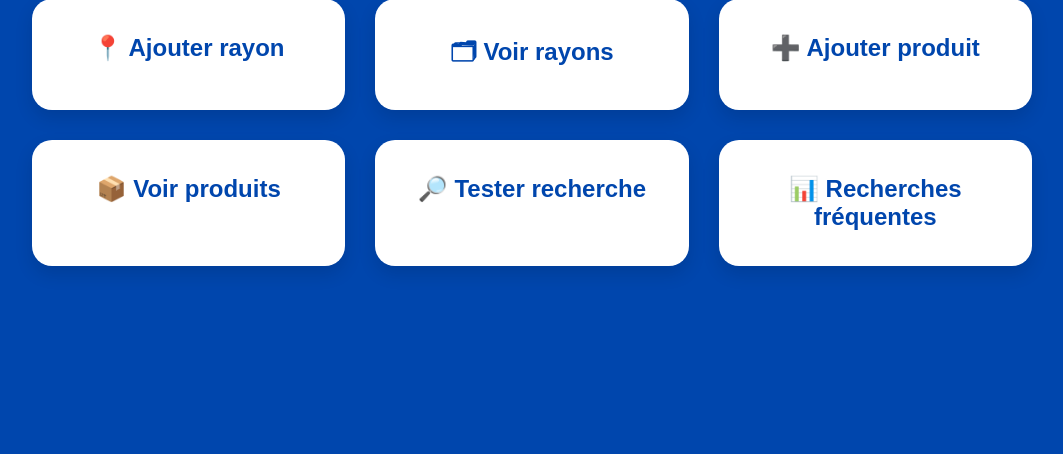
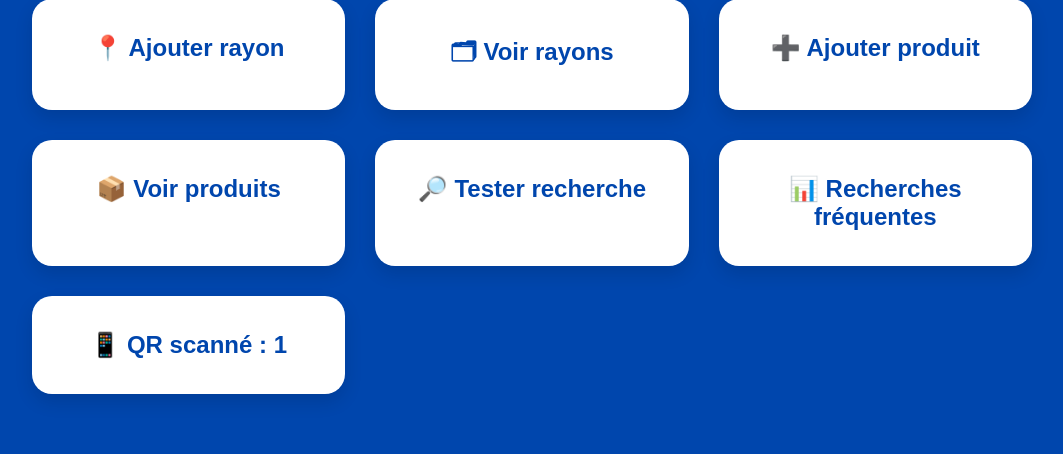
Before and after one commit to HajarEssabbai/carrefour-brest, a Flask app: page / in a window 1280 px wide. Shown: the part 351-805 px from the top of the page, without its empty margins (108-1171 px from the left). Before the commit the page ends 623 px from the top, so only its background shows below. Run offline with Flask 3, Linux system fonts and the light colour scheme; a user stored in the database is signed in; a database or web service that is not in the repository returns one stand-in record (values such as "Sample title"); some libraries are stand-ins or nearby versions.

Commit message:
cpt scan

```diff
--- a/app.py
+++ b/app.py
@@ -348,7 +348,20 @@ def migrate_recherches():
 @app.route("/")
 @login_required
 def accueil():
-    return render_template("accueil.html")
+    conn = get_db_connection()
+    cursor = conn.cursor()
+
+    cursor.execute("""
+        SELECT nb_scans
+        FROM statistiques_qr
+        WHERE id = 1
+    """)
+
+    nb_scans = cursor.fetchone()[0]
+
+    cursor.close()
+    conn.close()
+    return render_template("accueil.html", nb_scans=nb_scans)
 
 
 @app.route("/login", methods=["GET","POST"])
@@ -538,7 +551,7 @@ def ajouter_produit():
     cursor = conn.cursor()
 
     if request.method == "POST":
-        nom = request.form["nom"].strip()
+        nom = request.form["nom"].strip().upper()
         rayon_id = request.form["rayon_id"]
 
         # Validation nom
@@ -751,13 +764,13 @@ def recherche():
                         "rayon_nom": rayon_nom
                     }
 
-        if not rayons and not services:
-            cursor.execute("""
-                INSERT INTO recherches_introuvables
-                (recherche, date_recherche)
-                VALUES (%s, NOW())
-            """, (nom,))
-            conn.commit()
+            if recherche_secours or (not rayons and not services):
+                cursor.execute("""
+                               INSERT INTO recherches_introuvables
+                               (recherche, date_recherche)
+                               VALUES (%s, NOW())
+                               """, (nom,))
+                conn.commit()
 
     conn.close()
 
@@ -920,6 +933,23 @@ def supprimer_recherche(recherche):
 
     return redirect(url_for("recherches_introuvables"))
 
+@app.route('/scan')
+def scan_qr():
+
+    conn = get_db_connection()
+    cursor = conn.cursor()
+
+    cursor.execute("""
+        UPDATE statistiques_qr
+        SET nb_scans = nb_scans + 1
+        WHERE id = 1
+    """)
+
+    conn.commit()
+    conn.close()
+
+    return redirect(url_for('recherche'))
+
 #lancer le serveur de dev local
 if __name__ == "__main__":
     app.run(
--- a/static/style.css
+++ b/static/style.css
@@ -981,6 +981,11 @@ animation:defilement 15s linear infinite;
     text-decoration:underline;
 }
 
+.qr-card{
+font-weight:bold;
+}
+
+
 @keyframes defilement{
 from{
 transform:translateX(35%);
--- a/templates/accueil.html
+++ b/templates/accueil.html
@@ -38,6 +38,11 @@ Gestion des rayons et des produits Carrefour
 <a href="/recherches" class="admin-card">
 📊 Recherches fréquentes
 </a>
+
+<a href="#" class="admin-card qr-card">
+📱 QR scanné : {{ nb_scans }}
+</a>
+
 </div>
 
 </div>
```
